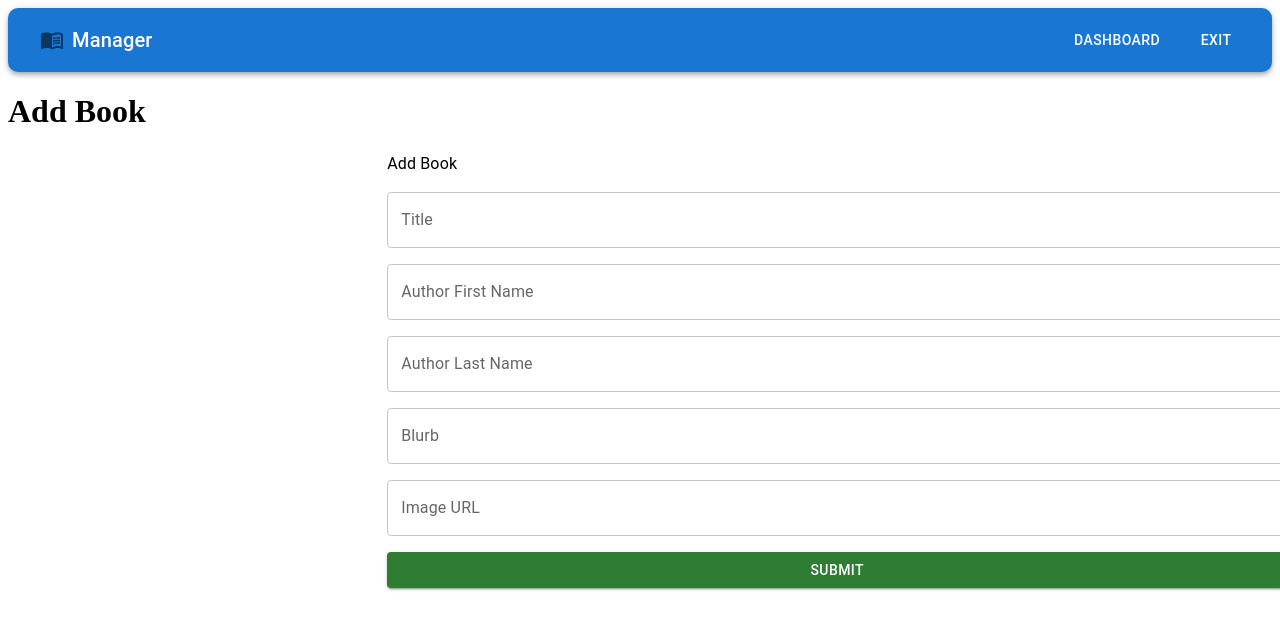
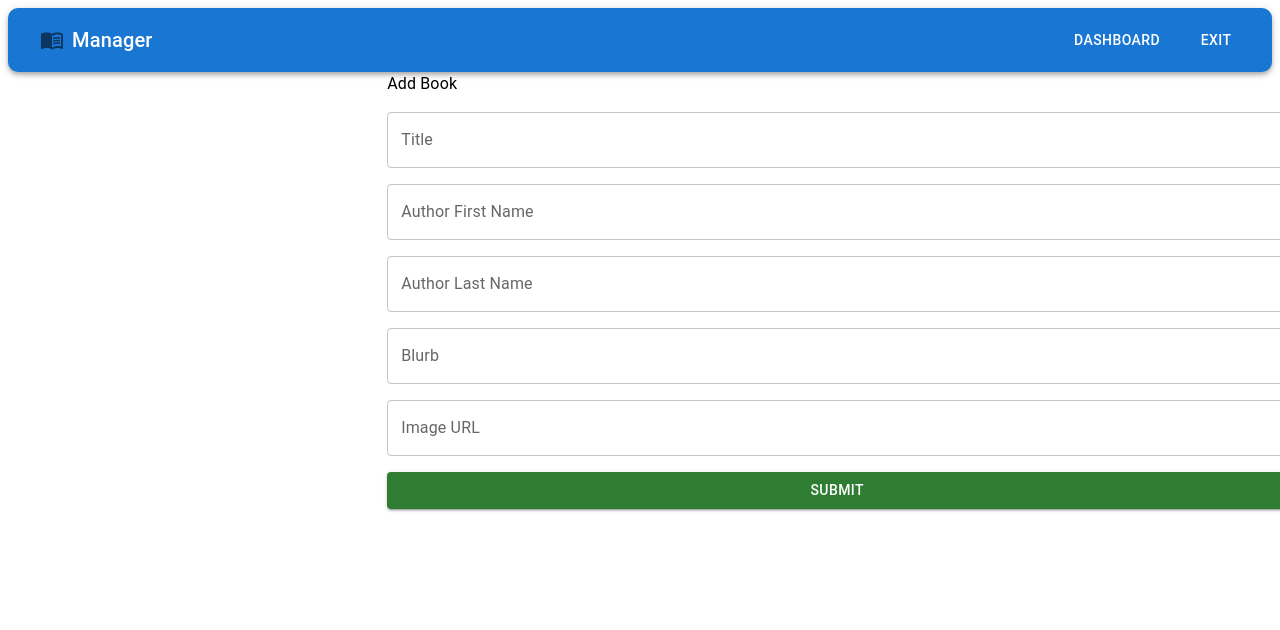
Before and after one commit to Nicholas-Abuaku/React-Book-Site-Front-Backend, a React (Vite) app in the folder book-mui/: page /dashboard/add-book in a window 1280 px wide. Shown: the top 630 px of the page. Built offline with nearby package versions, Linux system fonts and the light colour scheme.

Commit message:
Removed header from add book page

```diff
--- a/book-mui/src/pages/AddBook.jsx
+++ b/book-mui/src/pages/AddBook.jsx
@@ -3,7 +3,6 @@ import { AddBookForm } from "../components/AddBookForm";
 export const AddBook = () => {
   return (
     <>
-      <h1>Add Book</h1>
       <div style={{ alignContent: "center", justifyContent: "center" }}>
         <AddBookForm />
       </div>
```
